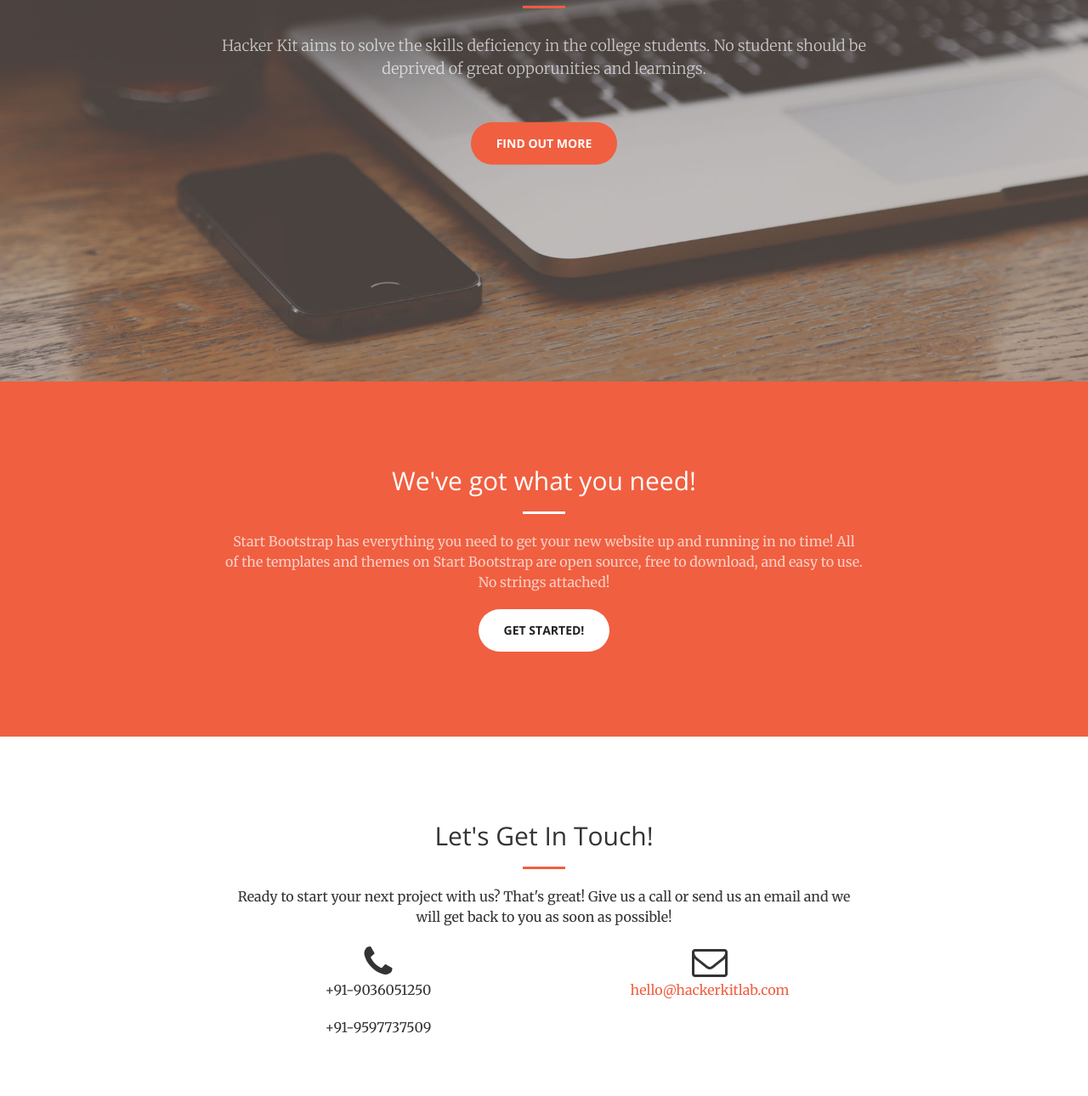
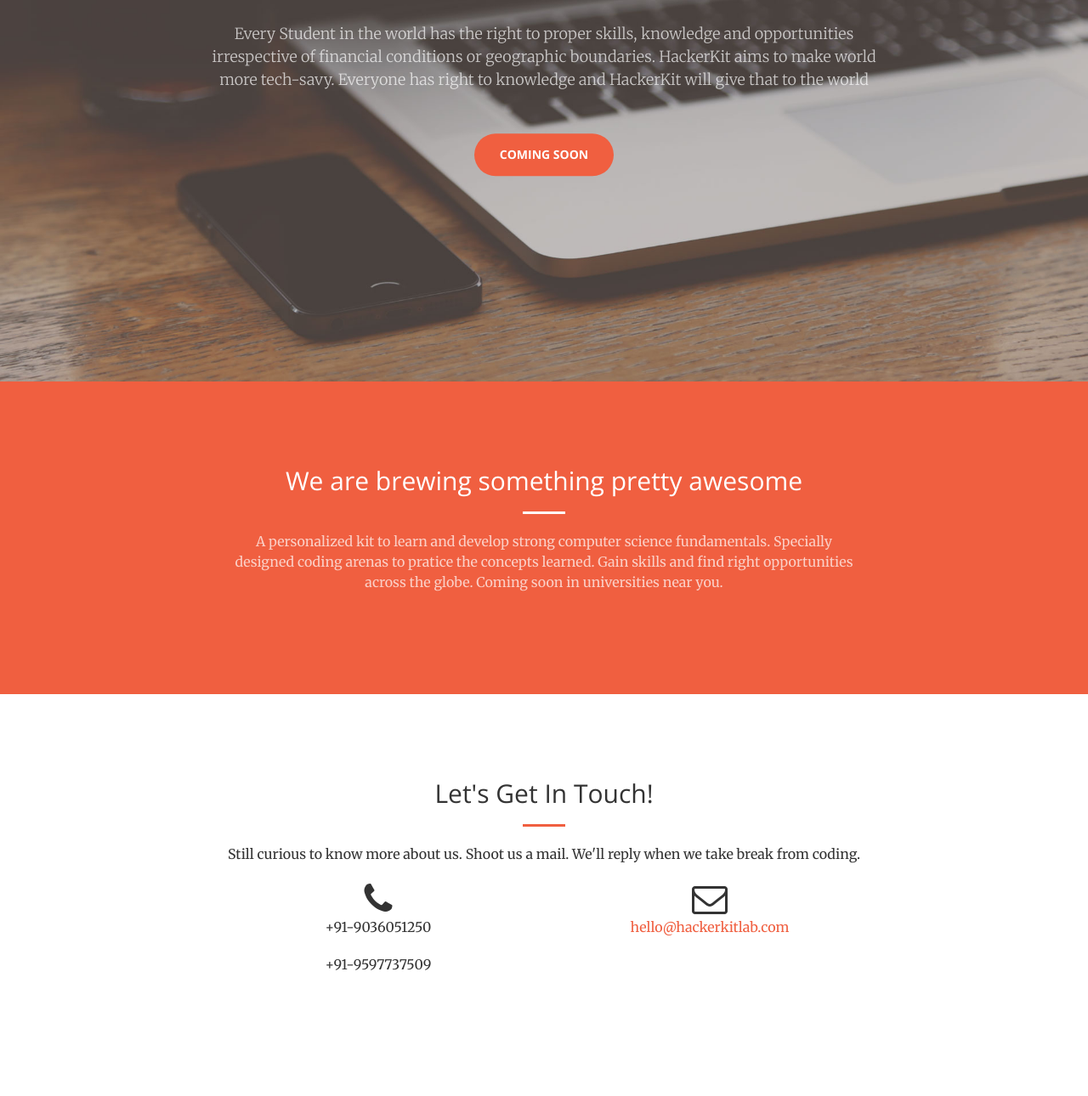
Before and after one commit to codeforworld/hackerkitlab, a plain HTML site: page index.html in a window 1280 px wide. Shown: the part 351-1641 px from the top of the page at 85% size. After the commit the page ends 1618 px from the top, so only its background shows below. Drawn offline with nearby package versions, Linux system fonts and the light colour scheme.

Commit message:
Content Changes

```diff
--- a/index.html
+++ b/index.html
@@ -71,8 +71,8 @@
             <div class="header-content-inner">
                 <h1>HackerKit</h1>
                 <hr>
-                <p>Hacker Kit aims to solve the skills deficiency in the college students. No student should be deprived of great opporunities and learnings. </p>
-                <a href="#about" class="btn btn-primary btn-xl page-scroll">Find Out More</a>
+                <p>Every Student in the world has the right to proper skills, knowledge and opportunities irrespective of financial conditions or geographic boundaries. HackerKit aims to make world more tech-savy. Everyone has right to knowledge and HackerKit will give that to the world</p>
+                <a href="#about" class="btn btn-primary btn-xl page-scroll">Coming Soon</a>
             </div>
         </div>
     </header>
@@ -81,10 +81,10 @@
         <div class="container">
             <div class="row">
                 <div class="col-lg-8 col-lg-offset-2 text-center">
-                    <h2 class="section-heading">We've got what you need!</h2>
+                    <h2 class="section-heading">We are brewing something pretty awesome</h2>
                     <hr class="light">
-                    <p class="text-faded">Start Bootstrap has everything you need to get your new website up and running in no time! All of the templates and themes on Start Bootstrap are open source, free to download, and easy to use. No strings attached!</p>
-                    <a href="#" class="btn btn-default btn-xl">Get Started!</a>
+                    <p class="text-faded">A personalized kit to learn and develop strong computer science fundamentals. Specially designed coding arenas to pratice the concepts learned. Gain skills and find right opportunities across the globe. Coming soon in universities near you.</p>
+
                 </div>
             </div>
         </div>
@@ -245,7 +245,7 @@
                 <div class="col-lg-8 col-lg-offset-2 text-center">
                     <h2 class="section-heading">Let's Get In Touch!</h2>
                     <hr class="primary">
-                    <p>Ready to start your next project with us? That's great! Give us a call or send us an email and we will get back to you as soon as possible!</p>
+                    <p>Still curious to know more about us. Shoot us a mail. We'll reply when we take break from coding.</p>
                 </div>
                 <div class="col-lg-4 col-lg-offset-2 text-center">
                     <i class="fa fa-phone fa-3x wow bounceIn"></i>
```
